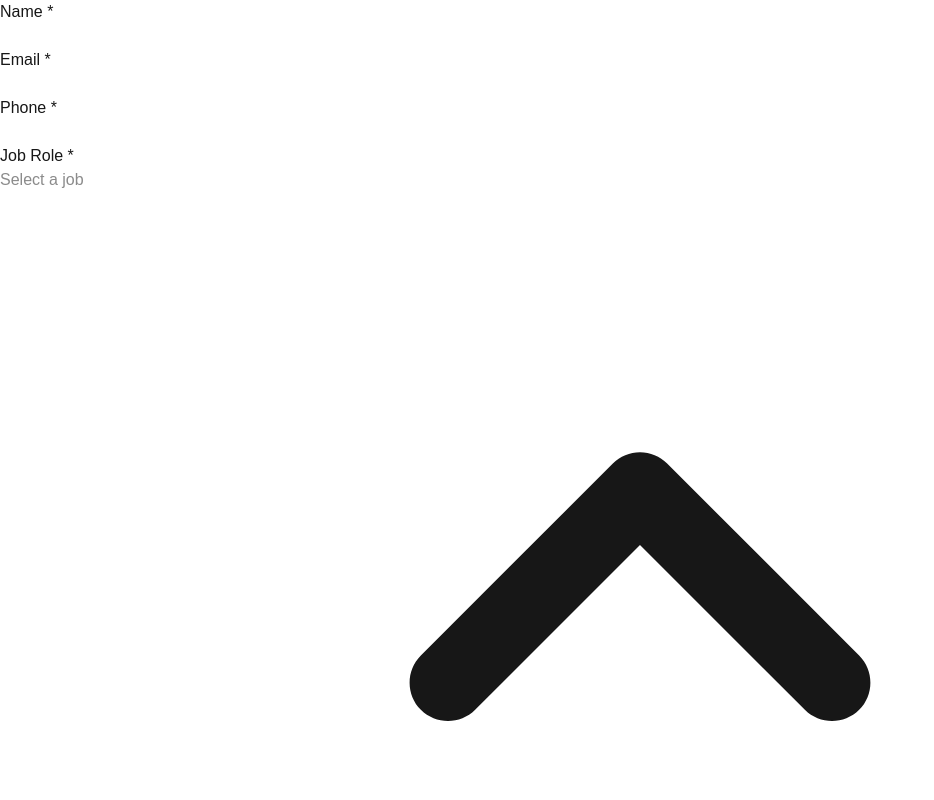
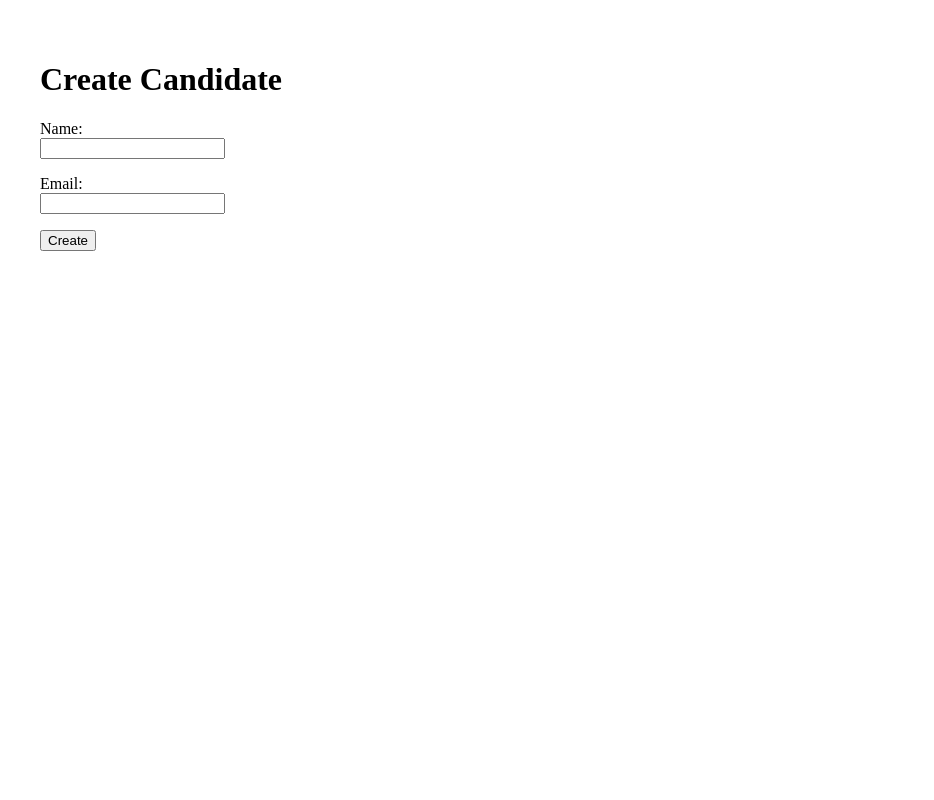
Before and after one commit to Vishnupriyan2005/job-management-frontend, a Next.js app: page /candidates/create in a window 1280 px wide. Shown: the top 800 px of the page, without its empty margins (0-934 px from the left). Built offline with nearby package versions, Linux system fonts and the light colour scheme; no server answers.

Commit message:
Final working version for HR project

```diff
--- a/app/candidates/create/page.tsx
+++ b/app/candidates/create/page.tsx
@@ -1,125 +1,66 @@
+// app/candidates/create/page.tsx
 "use client";
 
-import { useEffect, useState } from "react";
-import axios from "axios";
-import { Select, TextInput, Button, Box } from "@mantine/core";
-import { useForm } from "react-hook-form";
-import { zodResolver } from "@hookform/resolvers/zod";
-import { notifications, showNotification } from "@mantine/notifications"; // ✅ FIX: Added showNotification
-import * as z from "zod";
-import { useRouter } from "next/navigation";
+import { useState } from "react";
 
-const schema = z.object({
-  name: z.string().min(1),
-  email: z.string().email(),
-  phone: z.string().min(10),
-  jobId: z.string().min(1),
-});
+export default function CreateCandidatePage() {
+  const [name, setName] = useState("");
+  const [email, setEmail] = useState("");
+  const [message, setMessage] = useState("");
 
-export default function CreateCandidate() {
-  const router = useRouter();
-  const [jobOptions, setJobOptions] = useState<{ value: string; label: string }[]>([]);
+  async function handleSubmit(e: React.FormEvent) {
+    e.preventDefault();
 
-  const {
-    register,
-    handleSubmit,
-    setValue,
-    watch,
-    formState: { errors },
-  } = useForm({
-    resolver: zodResolver(schema),
-  });
-
-  useEffect(() => {
-    async function fetchJobs() {
-      try {
-        const res = await axios.get(`${process.env.NEXT_PUBLIC_API_URL}/jobs`);
-        console.log("Loaded Jobs:", res.data);
-        const options = res.data.map((job: any) => ({
-          value: job.id.toString(),
-          label: job.title,
-        }));
-        setJobOptions(options); // ✅ dynamically loaded from backend
-      } catch (err) {
-        console.error("Job fetch failed", err);
-        notifications.show({
-          title: "Error",
-          message: "Failed to load jobs",
-          color: "red",
-        });
-      }
-    }
-
-    fetchJobs();
-  }, []);
-
-  const onSubmit = async (data: any) => {
-    try {
-      const response = await fetch(`${process.env.NEXT_PUBLIC_API_URL}/candidates`, {
+    // Replace with your backend API URL
+    const res = await fetch(`${process.env.NEXT_PUBLIC_API_URL}/candidates`, {
       method: "POST",
       headers: {
         "Content-Type": "application/json",
       },
-        body: JSON.stringify({
-          ...data,
-          jobId: Number(data.jobId),
-          companyId: 1, // ✅ hardcoded for now
-        }),
+      body: JSON.stringify({ name, email }),
     });
 
-      if (!response.ok) throw new Error("Failed to create candidate");
-
-      showNotification({
-        title: "Success",
-        message: "Candidate created successfully",
-        color: "green",
-      });
-
-      router.push("/candidates"); // ✅ Optional: redirect after creation
-    } catch (error) {
-      showNotification({
-        title: "Error",
-        message: "Failed to create candidate",
-        color: "red",
-      });
+    if (res.ok) {
+      setMessage("Candidate created successfully!");
+      setName("");
+      setEmail("");
+    } else {
+      setMessage("Failed to create candidate.");
     }
-  };
+  }
 
   return (
-    <Box maw={450} mx="auto" p="lg" bg="white" shadow="md" radius="md">
-      <form onSubmit={handleSubmit(onSubmit)}>
-        <TextInput
-          label="Name"
-          {...register("name")}
-          error={errors.name?.message}
+    <main style={{ padding: "2rem" }}>
+      <h1>Create Candidate</h1>
+      <form onSubmit={handleSubmit}>
+        <div style={{ marginBottom: "1rem" }}>
+          <label>
+            Name: <br />
+            <input
+              type="text"
+              value={name}
+              onChange={(e) => setName(e.target.value)}
               required
             />
-        <TextInput
-          label="Email"
-          {...register("email")}
-          error={errors.email?.message}
+          </label>
+        </div>
+
+        <div style={{ marginBottom: "1rem" }}>
+          <label>
+            Email: <br />
+            <input
+              type="email"
+              value={email}
+              onChange={(e) => setEmail(e.target.value)}
               required
             />
-        <TextInput
-          label="Phone"
-          {...register("phone")}
-          error={errors.phone?.message}
-          required
-        />
-        <Select
-          label="Job Role"
-          placeholder="Select a job"
-          data={jobOptions} // ✅ used dynamic jobs from backend
-          value={watch("jobId") || ""}
-          onChange={(value) => setValue("jobId", value ?? "")}
-          error={errors.jobId?.message}
-          required
-          searchable
-        />
-        <Button type="submit" mt="md" color="blue" fullWidth>
-          Create
-        </Button>
+          </label>
+        </div>
+
+        <button type="submit">Create</button>
       </form>
-    </Box>
+
+      {message && <p style={{ marginTop: "1rem" }}>{message}</p>}
+    </main>
   );
 }
--- a/app/candidates/page.tsx
+++ b/app/candidates/page.tsx
@@ -1,114 +1,42 @@
+// app/candidates/page.tsx
 "use client";
 
 import { useEffect, useState } from "react";
-import axios from "axios";
-import { Table, Button, TextInput, Box } from "@mantine/core";
-import { showNotification } from "@mantine/notifications";
 
 interface Candidate {
-  id: number;
+  id: string;
   name: string;
   email: string;
-  phone: string;
-  job: {
-    title: string;
-  };
 }
 
-export default function CandidateListPage() {
+export default function CandidatesPage() {
   const [candidates, setCandidates] = useState<Candidate[]>([]);
-  const [search, setSearch] = useState("");
-
-  const fetchCandidates = async () => {
-    try {
-      const res = await axios.get(`${process.env.NEXT_PUBLIC_API_URL}/candidates`);
-      setCandidates(res.data);
-    } catch (err) {
-      showNotification({
-        title: "Error",
-        message: "Failed to load candidates",
-        color: "red",
-      });
-    }
-  };
-
-  const deleteCandidate = async (id: number) => {
-    try {
-      await axios.delete(`${process.env.NEXT_PUBLIC_API_URL}/candidates/${id}`);
-      showNotification({
-        title: "Deleted",
-        message: "Candidate deleted",
-        color: "red",
-      });
-      fetchCandidates();
-    } catch (err) {
-      showNotification({
-        title: "Error",
-        message: "Failed to delete",
-        color: "red",
-      });
-    }
-  };
 
   useEffect(() => {
+    async function fetchCandidates() {
+      // Replace this URL with your backend API URL
+      const res = await fetch(`${process.env.NEXT_PUBLIC_API_URL}/candidates`);
+      const data = await res.json();
+      setCandidates(data);
+    }
+
     fetchCandidates();
   }, []);
 
-  const filteredCandidates = candidates.filter((candidate) =>
-    candidate.name.toLowerCase().includes(search.toLowerCase())
-  );
-
   return (
-    <Box p="md">
-      <TextInput
-        placeholder="Search candidates..."
-        value={search}
-        onChange={(e) => setSearch(e.currentTarget.value)}
-        mb="md"
-      />
-
-      <Table
-        sx={{
-          borderCollapse: 'collapse',
-          border: '1px solid #dee2e6',
-          'th, td': {
-            border: '1px solid #dee2e6',
-            padding: '8px',
-          },
-        }}
-      >
-        <thead>
-          <tr>
-            <th>Name</th>
-            <th>Email</th>
-            <th>Phone</th>
-            <th>Job</th>
-            <th>Actions</th>
-          </tr>
-        </thead>
-        <tbody>
-          {filteredCandidates.map((candidate) => (
-            <tr key={candidate.id}>
-              <td>{candidate.name}</td>
-              <td>{candidate.email}</td>
-              <td>{candidate.phone}</td>
-              <td>{candidate.job?.title || "N/A"}</td>
-              <td>
-                <Button color="red" onClick={() => deleteCandidate(candidate.id)}>
-                  Delete
-                </Button>
-              </td>
-            </tr>
+    <main style={{ padding: "2rem" }}>
+      <h1>Candidates List</h1>
+      {candidates.length === 0 ? (
+        <p>No candidates found.</p>
+      ) : (
+        <ul>
+          {candidates.map((candidate) => (
+            <li key={candidate.id}>
+              {candidate.name} - {candidate.email}
+            </li>
           ))}
-          {filteredCandidates.length === 0 && (
-            <tr>
-              <td colSpan={5} style={{ textAlign: "center" }}>
-                No candidates found.
-              </td>
-            </tr>
-          )}
-        </tbody>
-      </Table>
-    </Box>
+        </ul>
+      )}
+    </main>
   );
 }
--- a/app/layout.tsx
+++ b/app/layout.tsx
@@ -1,20 +1,15 @@
-import "./globals.css";
-import { ColorSchemeScript } from "@mantine/core";
-import { Providers } from "./providers";
+// app/layout.tsx
+import { ReactNode } from "react";
+import { MantineProvider } from "@mantine/core";
 
-export const metadata = {
-  title: "Job Management Admin Panel",
-  description: "Cybermind Works HR Assignment",
-};
-
-export default function RootLayout({ children }: { children: React.ReactNode }) {
+export default function RootLayout({ children }: { children: ReactNode }) {
   return (
-    <html lang="en" data-mantine-color-scheme="light">
-      <head>
-        <ColorSchemeScript />
-      </head>
+    <html lang="en">
+      <head />
       <body>
-        <Providers>{children}</Providers>
+        <MantineProvider withGlobalStyles withNormalizeCSS>
+          {children}
+        </MantineProvider>
       </body>
     </html>
   );
--- a/app/page.tsx
+++ b/app/page.tsx
@@ -1,174 +1,9 @@
-// Full Job Management Frontend (Next.js + Mantine + React Hook Form) with HR requirements
-// Includes: Search bar, Poppins font, primary color theme, Candidate form, Jobs page
-
-'use client';
-
-import React, { useEffect, useState } from 'react';
-import {
-  Container,
-  Title,
-  Table,
-  Loader,
-  Text,
-  Paper,
-  TextInput,
-  Button,
-  Textarea,
-  Stack,
-  MantineProvider
-} from '@mantine/core';
-import { IconSearch } from '@tabler/icons-react';
-import '@fontsource/poppins';
-
-// ------------ Theme Wrapper ------------- //
-export function ThemeWrapper({ children }: { children: React.ReactNode }) {
+// app/page.tsx
+export default function HomePage() {
   return (
-    <MantineProvider
-      withGlobalStyles
-      withNormalizeCSS
-      theme={{
-        fontFamily: 'Poppins, sans-serif',
-        primaryColor: 'violet',
-      }}
-    >
-      {children}
-    </MantineProvider>
+    <main style={{ padding: "2rem" }}>
+      <h1>Welcome to Job Management App</h1>
+      <p>This is the homepage.</p>
+    </main>
   );
 }
-
-// ------------ Job List with Search ------------- //
-interface Job {
-  id: number;
-  title: string;
-  description: string;
-  company: string;
-  location: string;
-}
-
-function JobsPage() {
-  const [jobs, setJobs] = useState<Job[]>([]);
-  const [loading, setLoading] = useState(true);
-  const [search, setSearch] = useState('');
-
-  useEffect(() => {
-    const loadJobs = async () => {
-      try {
-        const res = await fetch('/api/jobs');
-        const data = await res.json();
-        setJobs(data);
-      } catch (err) {
-        console.error('Error loading jobs', err);
-      } finally {
-        setLoading(false);
-      }
-    };
-    loadJobs();
-  }, []);
-
-  const filteredJobs = jobs.filter((job) =>
-    job.title.toLowerCase().includes(search.toLowerCase())
-  );
-
-  return (
-    <Container size="lg" py="md">
-      <Title order={2} mb="md">
-        Job Listings
-      </Title>
-
-      <TextInput
-        placeholder="Search jobs..."
-        icon={<IconSearch size={16} />}
-        value={search}
-        onChange={(e) => setSearch(e.currentTarget.value)}
-        mb="md"
-      />
-
-      {loading ? (
-        <Loader />
-      ) : filteredJobs.length === 0 ? (
-        <Text>No jobs found.</Text>
-      ) : (
-        <Paper shadow="xs" p="md" radius="md" withBorder>
-          <Table highlightOnHover>
-            <thead>
-              <tr>
-                <th>ID</th>
-                <th>Title</th>
-                <th>Company</th>
-                <th>Location</th>
-                <th>Description</th>
-              </tr>
-            </thead>
-            <tbody>
-              {filteredJobs.map((job) => (
-                <tr key={job.id}>
-                  <td>{job.id}</td>
-                  <td>{job.title}</td>
-                  <td>{job.company}</td>
-                  <td>{job.location}</td>
-                  <td>{job.description}</td>
-                </tr>
-              ))}
-            </tbody>
-          </Table>
-        </Paper>
-      )}
-    </Container>
-  );
-}
-
-// ------------ Candidate Form Component ------------- //
-interface Candidate {
-  id: string;
-  name: string;
-  skills: string;
-}
-
-function CandidateForm({ onCandidateCreated }: { onCandidateCreated: (c: Candidate) => void }) {
-  const [name, setName] = useState('');
-  const [skills, setSkills] = useState('');
-
-  const handleSubmit = async (e: React.FormEvent) => {
-    e.preventDefault();
-    const res = await fetch('/api/candidates', {
-      method: 'POST',
-      headers: { 'Content-Type': 'application/json' },
-      body: JSON.stringify({ name, skills })
-    });
-    const newCandidate: Candidate = await res.json();
-    onCandidateCreated(newCandidate);
-    setName('');
-    setSkills('');
-  };
-
-  return (
-    <form onSubmit={handleSubmit}>
-      <Stack>
-        <TextInput label="Candidate Name" value={name} onChange={(e) => setName(e.target.value)} required />
-        <Textarea label="Skills" value={skills} onChange={(e) => setSkills(e.target.value)} required />
-        <Button type="submit">Add Candidate</Button>
-      </Stack>
-    </form>
-  );
-}
-
-// ------------ Dashboard Page Placeholder ------------- //
-function DashboardPage() {
-  return (
-    <Container>
-      <Title>Dashboard</Title>
-      <Text>Welcome to the dashboard!</Text>
-    </Container>
-  );
-}
-
-// ------------ App Export (Example for _app.tsx or page.tsx) ------------- //
-export default function App() {
-  return (
-    <ThemeWrapper>
-      <JobsPage />
-      {/* <CandidateForm onCandidateCreated={(c) => console.log(c)} /> */}
-      {/* <DashboardPage /> */}
-    </ThemeWrapper>
-  );
-}
```
Lines whose indentation alone changed are shown as unchanged.
